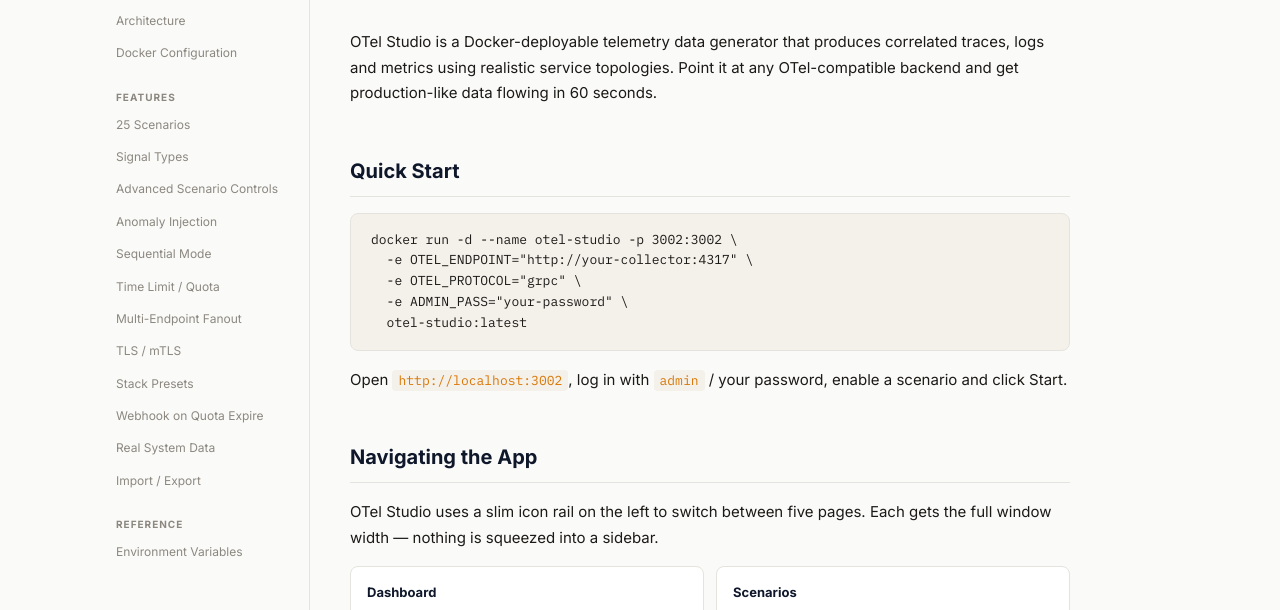
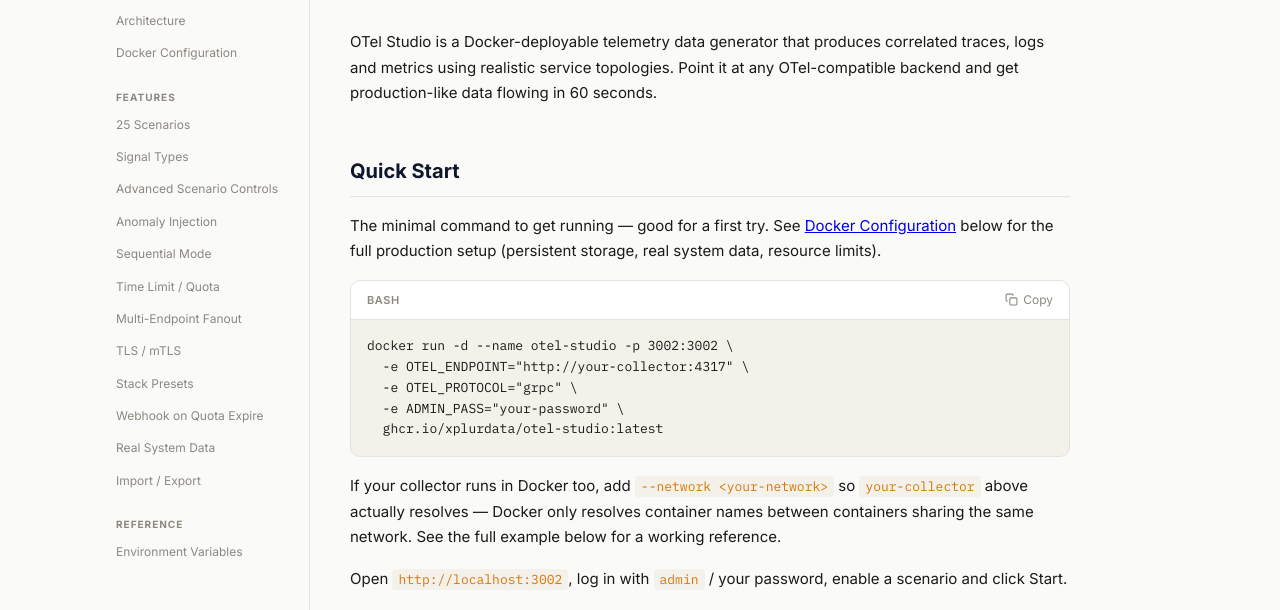
Before and after one commit to xplurdata/otel-studio, a plain HTML site: page site/documentation.html in a window 1280 px wide. Shown: the part 169-779 px from the top of the page. Drawn offline with Linux system fonts and the light colour scheme.

Commit message:
Update documentation.html

```diff
--- a/site/documentation.html
+++ b/site/documentation.html
@@ -35,11 +35,13 @@
 h3{font-size:15px;font-weight:700;color:var(--heading);margin-top:28px;margin-bottom:8px}
 p{margin-bottom:16px}
 code{font-family:'IBM Plex Mono',monospace;font-size:13px;background:var(--code-bg);padding:2px 6px;border-radius:4px;color:var(--accent-dark)}
-pre{background:var(--code-bg);border:1px solid var(--border);border-radius:8px;padding:16px 20px;overflow-x:auto;margin:16px 0;font-family:'IBM Plex Mono',monospace;font-size:13px;line-height:1.6;color:var(--text);position:relative}
-.code-wrap{position:relative}
-.copy-btn{position:absolute;top:10px;right:10px;font-size:11px;font-weight:600;color:var(--muted);background:var(--surface);border:1px solid var(--border);border-radius:6px;padding:5px 10px;cursor:pointer;display:flex;align-items:center;gap:5px;font-family:'Inter',sans-serif}
-.copy-btn:hover{color:var(--text);border-color:var(--muted)}
-.copy-btn.copied{color:var(--accent-dark);border-color:var(--accent)}
+.code-wrap{background:var(--code-bg);border:1px solid var(--border);border-radius:10px;overflow:hidden;margin:16px 0}
+.code-head{display:flex;align-items:center;justify-content:space-between;padding:10px 16px;background:var(--surface);border-bottom:1px solid var(--border)}
+.code-lang{font-size:11px;color:var(--muted);text-transform:uppercase;letter-spacing:.05em;font-weight:600}
+.copy-btn{display:flex;align-items:center;gap:5px;font-size:12px;color:var(--muted);background:none;border:none;cursor:pointer;font-family:'Inter',sans-serif;padding:0}
+.copy-btn:hover{color:var(--text)}
+.copy-btn.copied{color:var(--accent-dark)}
+pre{background:none;border:none;padding:16px;overflow-x:auto;font-family:'IBM Plex Mono',monospace;font-size:13px;line-height:1.6;color:var(--text);margin:0}
 table{width:100%;border-collapse:collapse;margin:16px 0;font-size:13px}
 th{text-align:left;font-weight:600;padding:8px 12px;border-bottom:2px solid var(--border);font-size:12px;text-transform:uppercase;letter-spacing:.05em;color:var(--muted)}
 td{padding:8px 12px;border-bottom:1px solid var(--border);vertical-align:top}
@@ -107,14 +109,21 @@
 
 <h2 id="quickstart">Quick Start</h2>
 
+<p>The minimal command to get running — good for a first try. See <a href="#docker">Docker Configuration</a> below for the full production setup (persistent storage, real system data, resource limits).</p>
+
 <div class="code-wrap">
-<button type="button" class="copy-btn" onclick="copyCode(this)">Copy</button>
+<div class="code-head">
+  <span class="code-lang">bash</span>
+  <button type="button" class="copy-btn" onclick="copyCode(this)"><svg width="13" height="13" viewBox="0 0 24 24" fill="none" stroke="currentColor" stroke-width="2"><rect x="9" y="9" width="13" height="13" rx="2"></rect><path d="M5 15H4a2 2 0 0 1-2-2V4a2 2 0 0 1 2-2h9a2 2 0 0 1 2 2v1"></path></svg><span class="copy-label">Copy</span></button>
+</div>
 <pre>docker run -d --name otel-studio -p 3002:3002 \
   -e OTEL_ENDPOINT="http://your-collector:4317" \
   -e OTEL_PROTOCOL="grpc" \
   -e ADMIN_PASS="your-password" \
-  otel-studio:latest</pre>
+  ghcr.io/xplurdata/otel-studio:latest</pre>
 </div>
+
+<p>If your collector runs in Docker too, add <code>--network &lt;your-network&gt;</code> so <code>your-collector</code> above actually resolves — Docker only resolves container names between containers sharing the same network. See the full example below for a working reference.</p>
 
 <p>Open <code>http://localhost:3002</code>, log in with <code>admin</code> / your password, enable a scenario and click Start.</p>
 
@@ -153,8 +162,13 @@
 
 <h2 id="docker">Docker Configuration</h2>
 
+<p>The full setup used in production — persistent SQLite storage, real system data collection, and a memory limit, on top of everything in the quick start above.</p>
+
 <div class="code-wrap">
-<button type="button" class="copy-btn" onclick="copyCode(this)">Copy</button>
+<div class="code-head">
+  <span class="code-lang">bash</span>
+  <button type="button" class="copy-btn" onclick="copyCode(this)"><svg width="13" height="13" viewBox="0 0 24 24" fill="none" stroke="currentColor" stroke-width="2"><rect x="9" y="9" width="13" height="13" rx="2"></rect><path d="M5 15H4a2 2 0 0 1-2-2V4a2 2 0 0 1 2-2h9a2 2 0 0 1 2 2v1"></path></svg><span class="copy-label">Copy</span></button>
+</div>
 <pre>docker run -d --name otel-studio -p 3002:3002 \
   -e OTEL_ENDPOINT="http://otelcol:4317" \
   -e OTEL_PROTOCOL="grpc" \
@@ -166,9 +180,12 @@
   -v /var/log:/var/log:ro \
   -v /var/run/docker.sock:/var/run/docker.sock \
   -v otel-data:/data \
+  --network otel-net \
   --memory=256m \
-  otel-studio:latest</pre>
+  ghcr.io/xplurdata/otel-studio:latest</pre>
 </div>
+
+<div class="note"><code>--network otel-net</code> puts OTel Studio on the same Docker network as your collector — replace <code>otel-net</code> with whatever network your collector is actually on (check with <code>docker network ls</code>), and update <code>OTEL_ENDPOINT</code> to use the collector's container name rather than <code>localhost</code>.</div>
 
 <div class="note"><code>JWT_SECRET</code> is optional — if omitted, OTel Studio generates a random one on first boot and persists it in the mounted <code>/data</code> volume, so it stays stable across restarts without needing to be set manually. Pass <code>-e JWT_SECRET="..."</code> explicitly only if you're running multiple replicas that need to share one signing secret.</div>
 
@@ -359,13 +376,14 @@
 <script>
 // Copy-to-clipboard for code blocks
 function copyCode(btn) {
-  const pre = btn.nextElementSibling;
+  const pre = btn.closest('.code-wrap').querySelector('pre');
   const text = pre.textContent;
   const done = () => {
-    const original = btn.textContent;
-    btn.textContent = 'Copied!';
+    const label = btn.querySelector('.copy-label');
+    const original = label.textContent;
+    label.textContent = 'Copied!';
     btn.classList.add('copied');
-    setTimeout(() => { btn.textContent = original; btn.classList.remove('copied'); }, 1500);
+    setTimeout(() => { label.textContent = original; btn.classList.remove('copied'); }, 1500);
   };
   if (navigator.clipboard && navigator.clipboard.writeText) {
     navigator.clipboard.writeText(text).then(done).catch(() => fallbackCopy(text, done));
```
